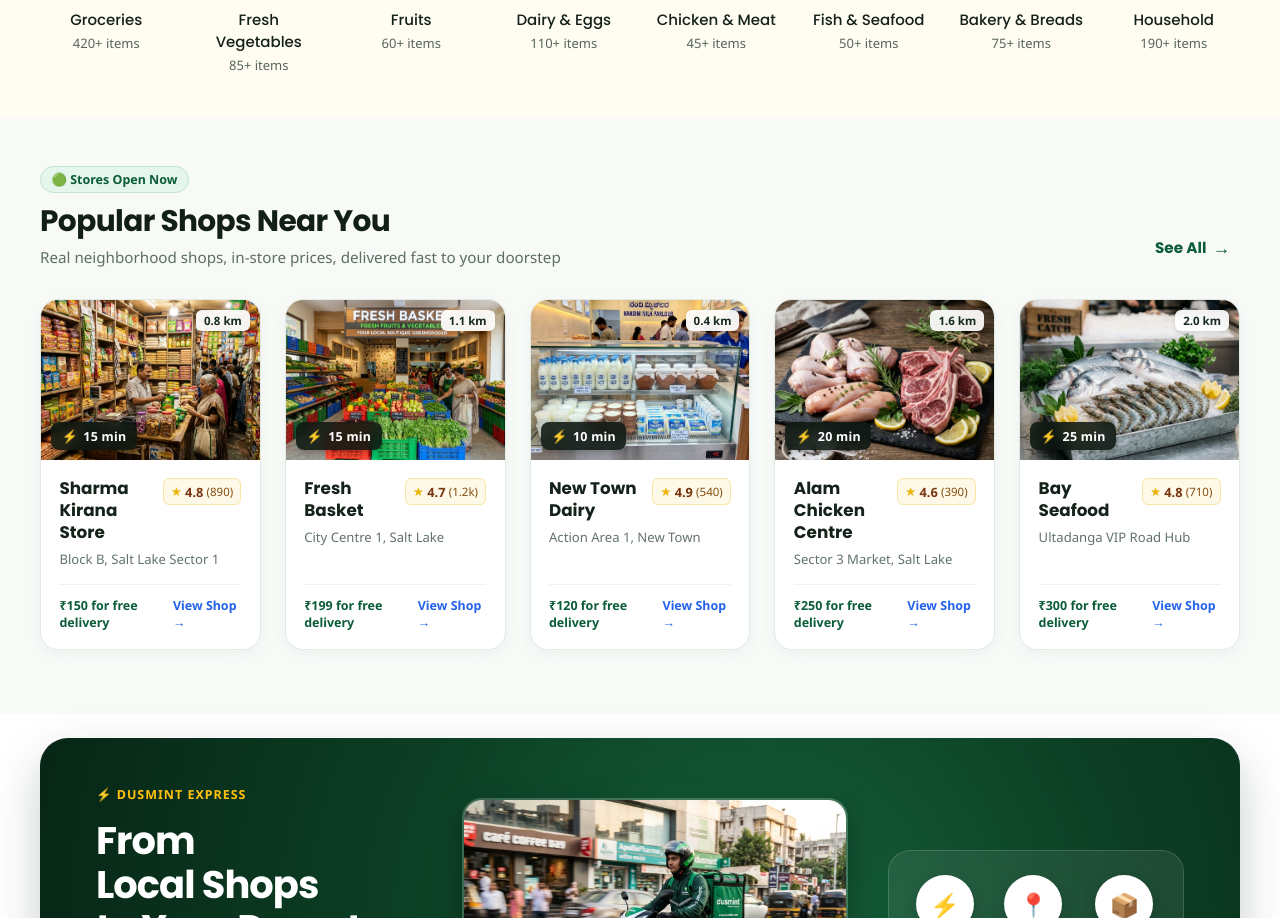
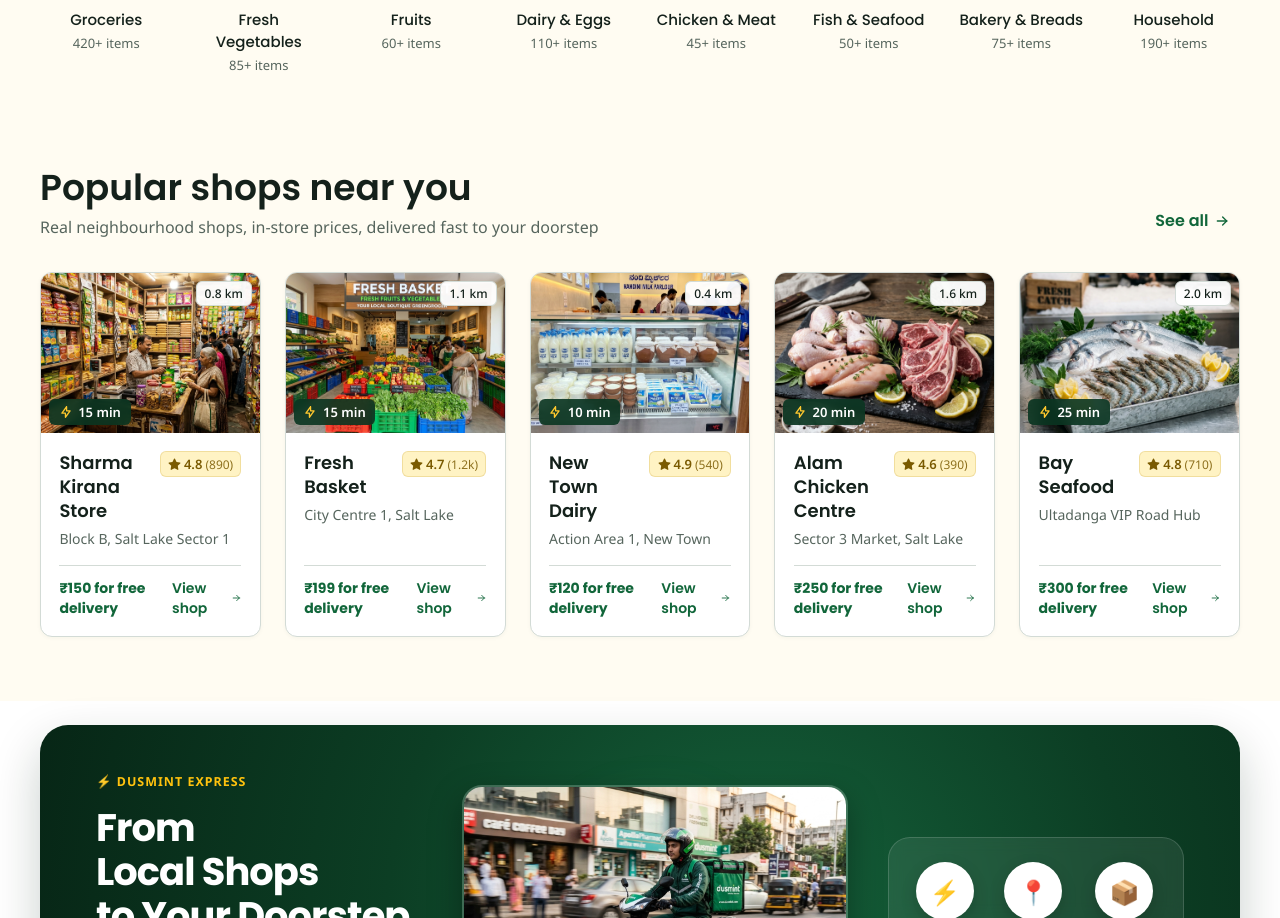
Before and after one commit to DusMint/dusmint_web, a Next.js app: page / in a window 1280 px wide. Shown: the part 938-1856 px from the top of the page. Built offline with nearby package versions, Linux system fonts and the light colour scheme.

Commit message:
feat: add PopularShopsSection component and styles

```diff
--- a/components/PopularShopsSection.module.css
+++ b/components/PopularShopsSection.module.css
@@ -1,6 +1,6 @@
 .section {
   padding: 3rem 1.5rem 4rem;
-  background-color: #f8faf8;
+  background-color: var(--cream);
 }
 
 .container {
@@ -16,68 +16,41 @@
   gap: 1.5rem;
 }
 
-.tagWrap {
-  display: flex;
-  align-items: center;
-  gap: 0.6rem;
-  margin-bottom: 0.4rem;
+/* H2: Poppins 600 36px/44px */
+.sectionTitle {
+  font-family: var(--font-heading);
+  font-size: 36px;
+  line-height: 44px;
+  font-weight: 600;
+  color: var(--ink-900);
 }
 
-.badgeLive {
-  display: inline-flex;
-  align-items: center;
-  gap: 0.35rem;
-  font-size: 0.78rem;
-  font-weight: 700;
-  color: #0b5c38;
-  background: #e5f6ec;
-  padding: 0.25rem 0.65rem;
-  border-radius: 9999px;
-  border: 1px solid #c0e5cc;
-}
-
-.filterChip {
-  font-size: 0.78rem;
-  font-weight: 700;
-  color: #121e17;
-  background: #ffecb3;
-  padding: 0.25rem 0.65rem;
-  border-radius: 9999px;
-  text-transform: capitalize;
-}
-
-.sectionTitle {
-  font-size: 1.85rem;
-  font-weight: 800;
-  color: #121f17;
-  letter-spacing: -0.02em;
-}
-
+/* Body: Noto Sans 400 16px/26px */
 .sectionSubtitle {
-  font-size: 0.95rem;
-  color: #5c6e63;
+  font-family: var(--font-body);
+  font-size: 16px;
+  line-height: 26px;
+  color: var(--gray-600);
   margin-top: 0.25rem;
 }
 
 .seeAllBtn {
   display: inline-flex;
   align-items: center;
-  gap: 0.4rem;
-  font-size: 0.95rem;
-  font-weight: 700;
-  color: #0b5c38;
+  gap: 6px;
+  font-family: var(--font-heading);
+  font-size: 16px;
+  line-height: 24px;
+  font-weight: 600;
+  color: var(--green-700);
   padding: 0.4rem 0.6rem;
-  border-radius: 8px;
-  transition: all 0.2s ease;
+  border-radius: var(--dm-radius-sm);
+  transition: color 0.15s ease, transform 0.15s ease;
 }
 
 .seeAllBtn:hover {
-  color: #064026;
+  color: var(--btn-green-hover);
   transform: translateX(2px);
-}
-
-.seeAllArrow {
-  font-size: 1.1rem;
 }
 
 .grid {
@@ -86,22 +59,22 @@
   gap: 1.5rem;
 }
 
+/* Card Surface: white, 1px gray-300 border, radius 12 (design.md Section 2.2 & 10) */
 .card {
-  background: #ffffff;
-  border: 1px solid #e1ebe4;
-  border-radius: 18px;
+  background: var(--white);
+  border: 1px solid var(--gray-300);
+  border-radius: var(--dm-radius-md);
   overflow: hidden;
   display: flex;
   flex-direction: column;
-  transition: all 0.25s cubic-bezier(0.16, 1, 0.3, 1);
+  transition: border-color 0.15s ease, box-shadow 0.15s ease;
   cursor: pointer;
-  box-shadow: 0 4px 14px rgba(11, 92, 56, 0.05);
+  box-shadow: 0 1px 4px rgba(10, 54, 34, 0.04);
 }
 
 .card:hover {
-  transform: translateY(-5px);
-  border-color: #0b5c38;
-  box-shadow: 0 14px 28px rgba(11, 92, 56, 0.12);
+  border-color: var(--green-700);
+  box-shadow: 0 6px 16px rgba(10, 54, 34, 0.08);
 }
 
 .imageBox {
@@ -109,60 +82,58 @@
   width: 100%;
   height: 160px;
   overflow: hidden;
-  background-color: #ebf0ed;
+  background-color: #f1f5f3;
 }
 
 .shopImage {
   width: 100%;
   height: 100%;
   object-fit: cover;
-  transition: transform 0.5s ease;
+  transition: transform 0.3s ease;
 }
 
 .card:hover .shopImage {
-  transform: scale(1.06);
+  transform: scale(1.04);
 }
 
-/* Delivery badge overlay on bottom-left, matching the reference photo */
+/* Delivery badge overlay on bottom-left */
 .deliveryBadge {
   position: absolute;
-  bottom: 10px;
-  left: 10px;
-  background: rgba(14, 25, 19, 0.88);
+  bottom: 8px;
+  left: 8px;
+  background: rgba(10, 54, 34, 0.9);
   backdrop-filter: blur(4px);
-  color: #ffc20e;
-  padding: 0.3rem 0.65rem;
-  border-radius: 8px;
+  color: #ffffff;
+  padding: 0.25rem 0.6rem;
+  border-radius: 6px;
   display: flex;
   align-items: center;
   gap: 0.35rem;
-  box-shadow: 0 2px 6px rgba(0, 0, 0, 0.25);
 }
 
-.lightningIcon {
-  font-size: 0.82rem;
-  color: #ffc20e;
+.deliveryIcon {
+  color: var(--yellow-500);
 }
 
 .timeText {
-  font-size: 0.78rem;
-  font-weight: 800;
+  font-family: var(--font-body);
+  font-size: 13px;
+  font-weight: 600;
   color: #ffffff;
-  letter-spacing: 0.02em;
 }
 
 .distanceBadge {
   position: absolute;
-  top: 10px;
-  right: 10px;
-  background: rgba(255, 255, 255, 0.92);
-  backdrop-filter: blur(4px);
-  color: #172a20;
-  font-size: 0.72rem;
-  font-weight: 700;
+  top: 8px;
+  right: 8px;
+  background: rgba(255, 255, 255, 0.95);
+  color: var(--ink-900);
+  font-family: var(--font-body);
+  font-size: 12px;
+  font-weight: 500;
   padding: 0.2rem 0.5rem;
   border-radius: 6px;
-  box-shadow: 0 2px 4px rgba(0, 0, 0, 0.1);
+  border: 1px solid var(--gray-300);
 }
 
 .cardContent {
@@ -180,66 +151,82 @@
   margin-bottom: 0.35rem;
 }
 
+/* Shop Name: Poppins 600 18px/24px */
 .shopName {
-  font-size: 1.05rem;
-  font-weight: 800;
-  color: #14221a;
-  line-height: 1.3;
+  font-family: var(--font-heading);
+  font-size: 18px;
+  line-height: 24px;
+  font-weight: 600;
+  color: var(--ink-900);
 }
 
+/* Rating badge: yellow-100 bg, yellow-800 text (verified 5.7:1 contrast in design.md) */
 .ratingBadge {
   display: inline-flex;
   align-items: center;
-  gap: 0.2rem;
-  background: #fdf8e8;
-  border: 1px solid #fae5a3;
+  gap: 3px;
+  background: var(--yellow-100);
+  border: 1px solid rgba(184, 135, 0, 0.2);
   padding: 0.2rem 0.45rem;
   border-radius: 6px;
   flex-shrink: 0;
 }
 
 .starIcon {
-  font-size: 0.78rem;
-  color: #eab308;
+  color: var(--yellow-800);
 }
 
 .ratingScore {
-  font-size: 0.8rem;
-  font-weight: 800;
-  color: #78350f;
+  font-family: var(--font-body);
+  font-size: 13px;
+  font-weight: 600;
+  color: var(--yellow-800);
 }
 
 .reviewsCount {
-  font-size: 0.72rem;
-  color: #854d0e;
+  font-family: var(--font-body);
+  font-size: 12px;
+  color: var(--yellow-800);
+  opacity: 0.85;
 }
 
+/* Secondary text: Noto Sans 14px/20px, gray-600 */
 .shopLocation {
-  font-size: 0.82rem;
-  color: #627369;
+  font-family: var(--font-body);
+  font-size: 14px;
+  line-height: 20px;
+  color: var(--gray-600);
   margin-bottom: 1rem;
 }
 
 .deliveryThresholdRow {
   margin-top: auto;
   padding-top: 0.75rem;
-  border-top: 1px solid #edf3ef;
+  border-top: 1px solid var(--gray-300);
   display: flex;
   align-items: center;
   justify-content: space-between;
 }
 
+/* Price/Threshold: green-700 (design.md 605) */
 .deliveryThreshold {
-  font-size: 0.78rem;
+  font-family: var(--font-heading);
+  font-size: 14px;
+  line-height: 20px;
   font-weight: 700;
-  color: #0b5c38;
+  color: var(--green-700);
 }
 
 .viewMenuBtn {
-  font-size: 0.78rem;
-  font-weight: 700;
-  color: #2563eb;
-  transition: transform 0.2s ease;
+  display: inline-flex;
+  align-items: center;
+  gap: 4px;
+  font-family: var(--font-heading);
+  font-size: 14px;
+  line-height: 20px;
+  font-weight: 600;
+  color: var(--green-700);
+  transition: transform 0.15s ease;
 }
 
 .card:hover .viewMenuBtn {
@@ -250,6 +237,18 @@
 @media (max-width: 1024px) {
   .grid {
     grid-template-columns: repeat(2, 1fr);
+  }
+}
+
+@media (max-width: 768px) {
+  .sectionTitle {
+    font-size: 26px;
+    line-height: 34px;
+  }
+
+  .sectionSubtitle {
+    font-size: 14px;
+    line-height: 20px;
   }
 }
 
--- a/components/PopularShopsSection.tsx
+++ b/components/PopularShopsSection.tsx
@@ -1,7 +1,12 @@
 "use client";
 
-import React, { useState } from "react";
+import React from "react";
 import Image from "next/image";
+import {
+  IconBolt,
+  IconStarFilled,
+  IconArrowRight,
+} from "@tabler/icons-react";
 import styles from "./PopularShopsSection.module.css";
 
 export interface Shop {
@@ -141,21 +146,13 @@
       <div className={styles.container}>
         <div className={styles.headerRow}>
           <div>
-            <div className={styles.tagWrap}>
-              <span className={styles.badgeLive}>🟢 {isHi ? "लाइव स्टोर" : "Stores Open Now"}</span>
-              {selectedCategory && (
-                <span className={styles.filterChip}>
-                  Filtered: {selectedCategory}
-                </span>
-              )}
-            </div>
             <h2 className={styles.sectionTitle}>
-              {isHi ? "आपके नज़दीक लोकप्रिय दुकानें" : "Popular Shops Near You"}
+              {isHi ? "आपके नज़दीक लोकप्रिय दुकानें" : "Popular shops near you"}
             </h2>
             <p className={styles.sectionSubtitle}>
               {isHi
                 ? "असली स्थानीय दुकानें, असली मूल्य, 10-30 मिनट में डिलीवरी"
-                : "Real neighborhood shops, in-store prices, delivered fast to your doorstep"}
+                : "Real neighbourhood shops, in-store prices, delivered fast to your doorstep"}
             </p>
           </div>
 
@@ -164,8 +161,8 @@
             className={styles.seeAllBtn}
             onClick={() => onOpenShopModal(SHOPS[0])}
           >
-            <span>{isHi ? "सभी दुकानें देखें" : "See All"}</span>
-            <span className={styles.seeAllArrow}>→</span>
+            <span>{isHi ? "सभी दुकानें देखें" : "See all"}</span>
+            <IconArrowRight size={16} stroke={2} />
           </button>
         </div>
 
@@ -190,9 +187,9 @@
                   height={200}
                   className={styles.shopImage}
                 />
-                {/* Delivery Time Badge (bottom-left overlay on image, matching photo) */}
+                {/* Delivery Time Badge overlay on bottom-left */}
                 <div className={styles.deliveryBadge}>
-                  <span className={styles.lightningIcon}>⚡</span>
+                  <IconBolt size={14} stroke={2.2} className={styles.deliveryIcon} />
                   <span className={styles.timeText}>{shop.deliveryTime}</span>
                 </div>
                 {/* Distance pill */}
@@ -203,7 +200,7 @@
                 <div className={styles.nameRow}>
                   <h3 className={styles.shopName}>{shop.name}</h3>
                   <div className={styles.ratingBadge}>
-                    <span className={styles.starIcon}>★</span>
+                    <IconStarFilled size={13} className={styles.starIcon} />
                     <span className={styles.ratingScore}>{shop.rating}</span>
                     <span className={styles.reviewsCount}>
                       ({shop.reviewsCount})
@@ -218,7 +215,8 @@
                     ₹{shop.freeDeliveryThreshold} {isHi ? "पर फ्री डिलीवरी" : "for free delivery"}
                   </span>
                   <span className={styles.viewMenuBtn}>
-                    {isHi ? "सामान देखें →" : "View Shop →"}
+                    {isHi ? "सामान देखें" : "View shop"}
+                    <IconArrowRight size={14} stroke={2} />
                   </span>
                 </div>
               </div>
```
